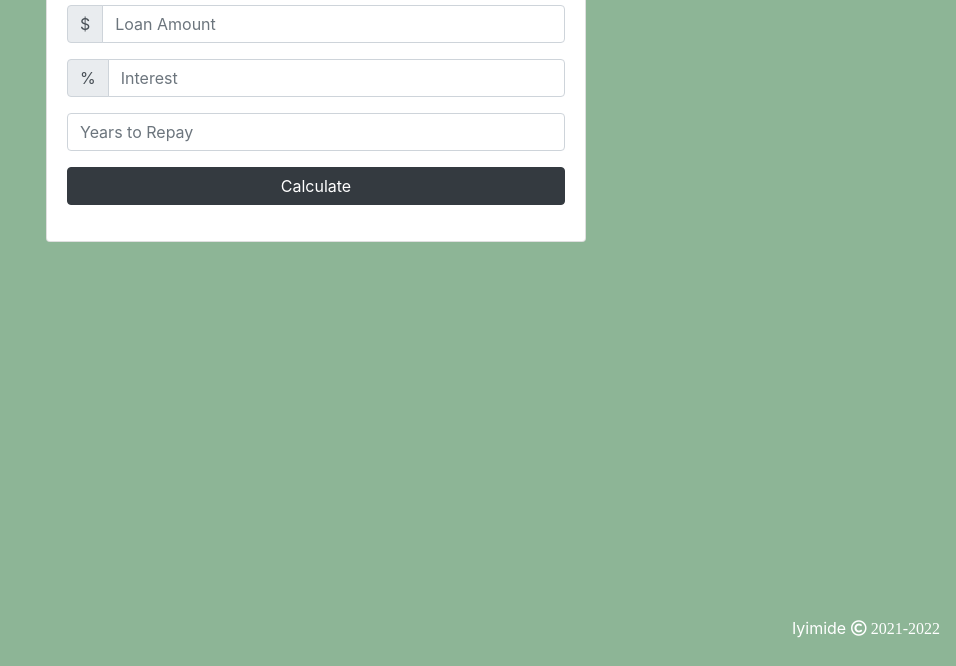
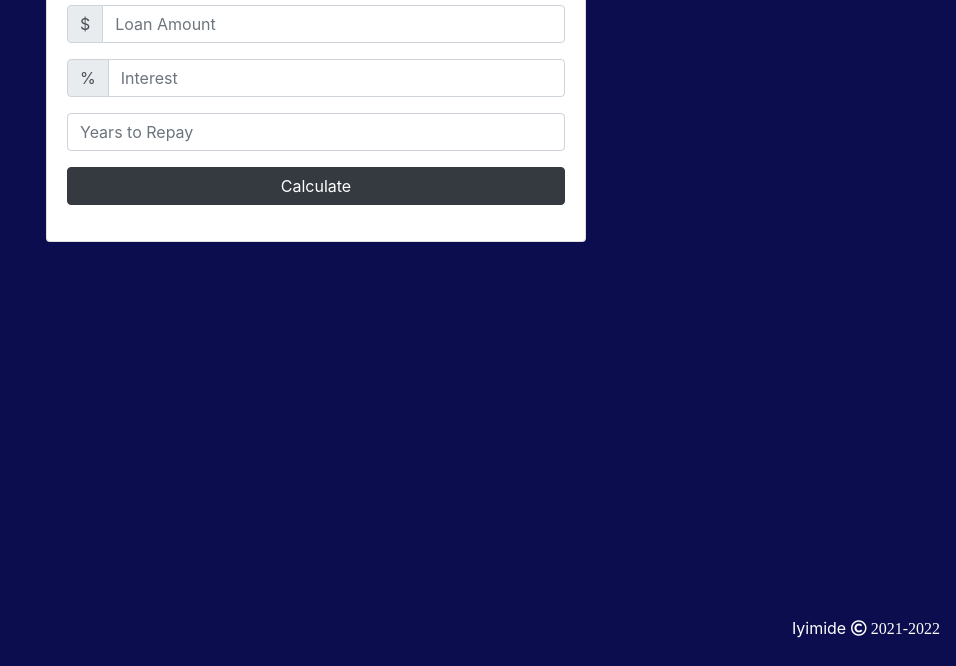
Before and after one commit to mide358/loan-calculator-app, a plain HTML site: page index.html in a window 1280 px wide. Shown: the part 134-800 px from the top of the page, without its empty margins (324-1280 px from the left). Drawn offline with nearby package versions, Linux system fonts and the light colour scheme.

Commit message:
background color change

```diff
--- a/styles.css
+++ b/styles.css
@@ -4,7 +4,7 @@
 }
 
 .cover {
-  background-color: #8db596 !important;
+  background-color: #0b0d4e !important;
 }
 
 footer {
```
